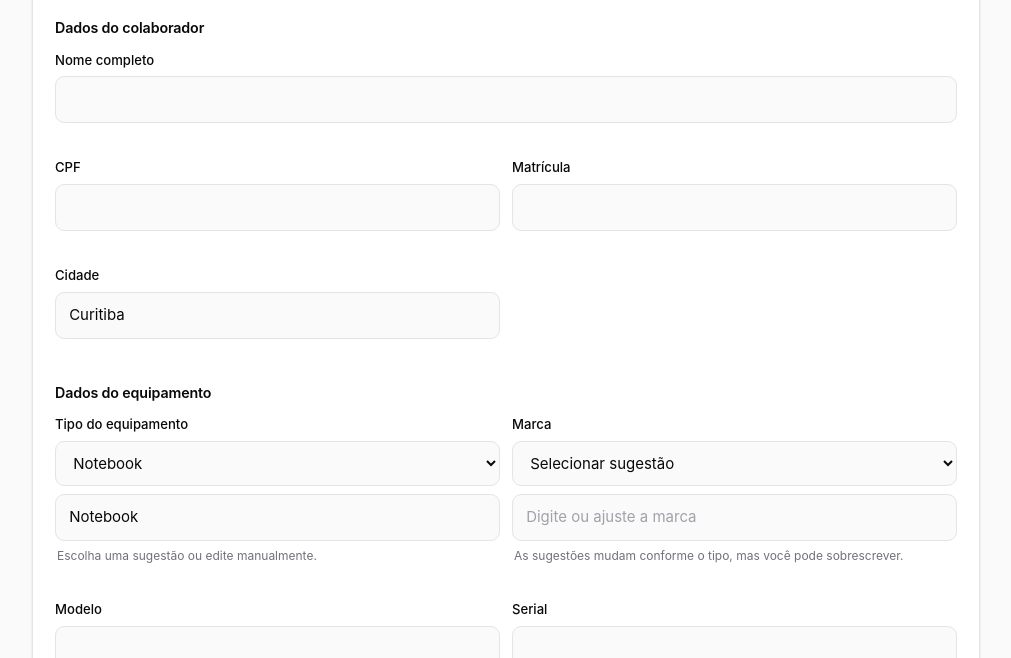
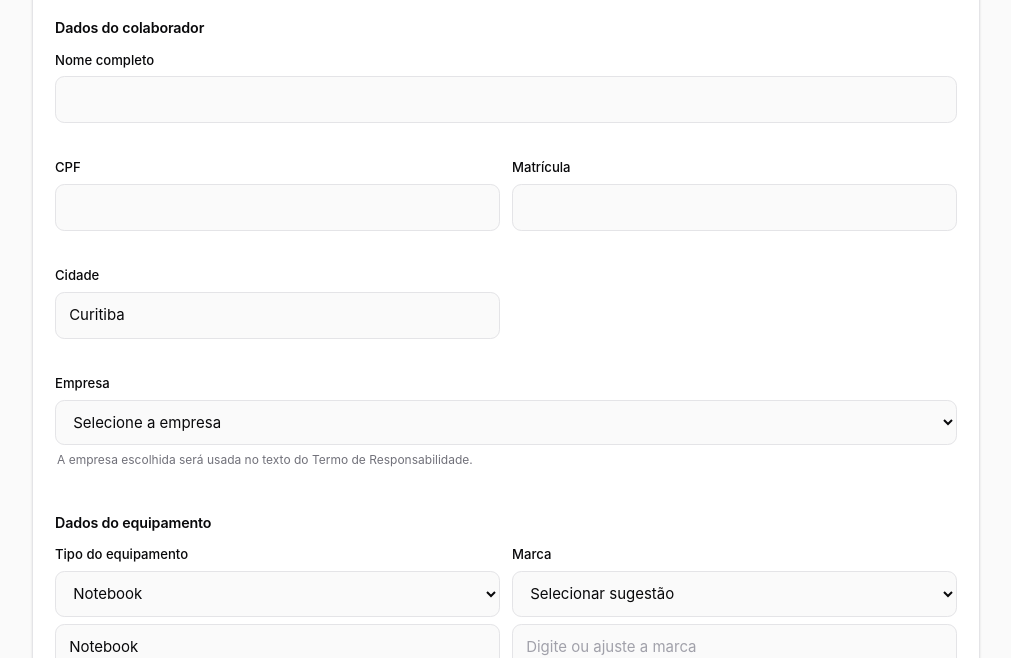
Before and after one commit to JoaoGobboo/GenTerm, a plain HTML site: page index.html in a window 1280 px wide. Both pictures are taken after a click on the link "Responsabilidade". Shown: the part 244-902 px from the top of the page, without its empty margins (134-1145 px from the left). Drawn offline with nearby package versions, Linux system fonts and the light colour scheme; no server answers.

Commit message:
Add responsibility company selection

```diff
--- a/index.html
+++ b/index.html
@@ -100,6 +100,20 @@
                     aria-describedby="resp-cidade-error"
                   >
                   <p class="field-error" id="resp-cidade-error" data-error-for="resp-cidade" aria-live="polite"></p>
+                </div>
+
+                <div class="form-field field-full">
+                  <label for="resp-empresa">Empresa</label>
+                  <select
+                    id="resp-empresa"
+                    name="empresaId"
+                    required
+                    aria-describedby="resp-empresa-help resp-empresa-error"
+                  >
+                    <option value="">Selecione a empresa</option>
+                  </select>
+                  <p class="field-help" id="resp-empresa-help">A empresa escolhida será usada no texto do Termo de Responsabilidade.</p>
+                  <p class="field-error" id="resp-empresa-error" data-error-for="resp-empresa" aria-live="polite"></p>
                 </div>
               </div>
             </section>
--- a/js/app.js
+++ b/js/app.js
@@ -8,6 +8,32 @@
   const FIXED_TI_ROLE = "Responsável Departamento TI";
   const TECHNICIANS_FILE = "assets/tecnicos.json";
   const EQUIPMENT_OPTIONS_FILE = "assets/equipamentos.json";
+  const RESPONSIBILITY_COMPANIES = [
+    {
+      id: "aprende-brasil",
+      label: "Aprende Brasil",
+      termName: "Aprende Brasil",
+      cnpj: "75.104.422/0010-05"
+    },
+    {
+      id: "positivo-educacional",
+      label: "Positivo Educacional",
+      termName: "Positivo Educacional",
+      cnpj: "812.437.350.019-77"
+    },
+    {
+      id: "posigraf",
+      label: "Gráfica e Editora Posigraf",
+      termName: "GRAFICA E EDITORA POSIGRAF LTDA",
+      cnpj: "75.104.422/0010-05"
+    },
+    {
+      id: "instituto-positvo",
+      label: "Instituto Positvo",
+      termName: "Instituto Positvo",
+      cnpj: "11.820.490/0001-99"
+    }
+  ];
   const FALLBACK_TECHNICIANS = {
     tecnicos_n2: [
       {
@@ -95,6 +121,7 @@
       return;
     }
 
+    setupResponsibilityCompanySelect(form);
     setupEquipmentSelectors(form, {
       typeSelectId: "resp-tipo-equipamento-select",
       typeInputName: "tipoEquipamento",
@@ -131,6 +158,21 @@
       onSubmit: function onSubmit(data) {
         generateReturnPdf(withReturnDefaults(data));
       }
+    });
+  }
+
+  function setupResponsibilityCompanySelect(form) {
+    const select = form.elements.empresaId;
+
+    if (!select) {
+      return;
+    }
+
+    RESPONSIBILITY_COMPANIES.forEach(function appendCompany(company) {
+      const option = document.createElement("option");
+      option.value = company.id;
+      option.textContent = company.label;
+      select.appendChild(option);
     });
   }
 
@@ -407,10 +449,10 @@
         data.cpf +
         ", matrícula nº " +
         data.matricula +
-        ", na qualidade de empregado da " +
-        PdfUtils.COMPANY_NAME +
+        ", na qualidade de empregado " +
+        data.empresaNome +
         ", sociedade empresária limitada, CNPJ nº " +
-        PdfUtils.COMPANY_CNPJ +
+        data.empresaCnpj +
         ' ("EMPREGADORA"), DECLARO o seguinte:'
     );
     PdfUtils.drawParagraph(
@@ -486,10 +528,14 @@
   }
 
   function withResponsibilityDefaults(data) {
+    const company = getResponsibilityCompany(data.empresaId);
+
     return {
       nome: PdfUtils.safeValue(data.nome),
       cpf: PdfUtils.safeValue(data.cpf),
       matricula: PdfUtils.safeValue(data.matricula),
+      empresaNome: company.termName,
+      empresaCnpj: company.cnpj,
       cidade: PdfUtils.safeValue(data.cidade, "Curitiba"),
       tipoEquipamento: PdfUtils.safeValue(data.tipoEquipamento, "NOTEBOOK"),
       marca: PdfUtils.safeValue(data.marca),
@@ -499,6 +545,12 @@
       acessorios: PdfUtils.safeValue(data.acessorios, "-"),
       patrimonio: PdfUtils.safeValue(data.patrimonio)
     };
+  }
+
+  function getResponsibilityCompany(companyId) {
+    return RESPONSIBILITY_COMPANIES.find(function findCompany(company) {
+      return company.id === companyId;
+    }) || RESPONSIBILITY_COMPANIES[2];
   }
 
   function withReturnDefaults(data) {
```
